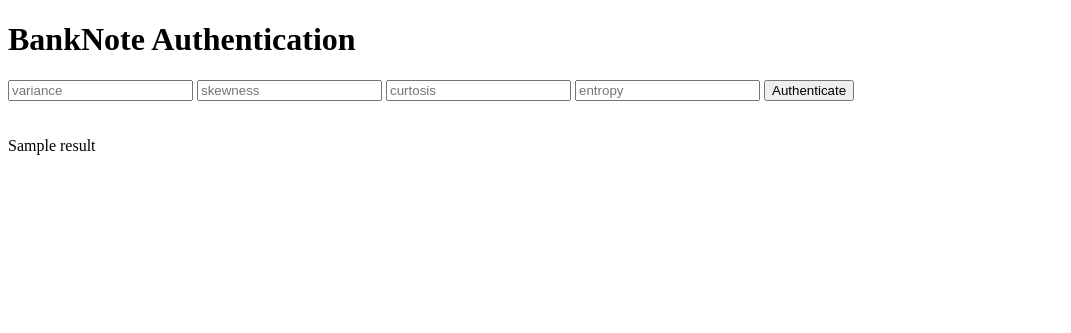
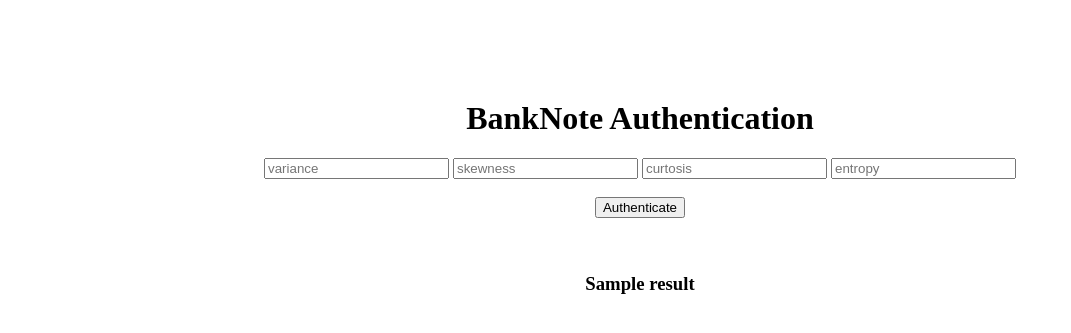
Before and after one commit to kawavil/BankNote_Authentication, a Flask app: template templates/index.html in a window 1280 px wide. Shown: the top 333 px of the page, without its empty margins (0-1071 px from the left). Run offline with Flask 2, Linux system fonts and the light colour scheme; the template is opened without the code that fills it: most values are stand-ins (such as "Sample title", 1, 10 or a date in 2020); parts of the project's set-up code (start-up, migrations or seed data) failed here and were passed over.

Commit message:
minor changes

```diff
--- a/fastapiapp.py
+++ b/fastapiapp.py
@@ -1,6 +1,5 @@
 from fastapi import FastAPI
 from BankNote import BankNote
-import pandas as pd
 import pickle
 import uvicorn
 
--- a/flaskapp.py
+++ b/flaskapp.py
@@ -24,9 +24,10 @@ def predict():
     entropy = data[3]
     prediction_result = model.predict([[variance, skewness, curtosis, entropy]])
     if prediction_result[0] > 0.5:
+        result = "This is fake note"
+
+    else:
         result = "This is Bank Note"
-    else:
-        result = "This is fake note"
     return render_template('index.html', result=result)
 
 
--- a/templates/index.html
+++ b/templates/index.html
@@ -12,23 +12,25 @@
 </head>
 
 <body>
- <div class="login">
-	<h1>BankNote Authentication</h1>
+ <div class="login" style="margin-top: 100px;">
+	<center><h1>BankNote Authentication</h1></center>
 
      <!-- Main Input For Receiving Query to our ML -->
+     <center>
     <form action="{{ url_for('predict')}}" method="post">
     	<input type="text" name="Variance" placeholder="variance" required="required" />
         <input type="text" name="Skewness" placeholder="skewness" required="required" />
 		<input type="text" name="Curtosis" placeholder="curtosis" required="required" />
         <input type="text" name="Entropy" placeholder="entropy" required="required" />
-
+        <br><br>
         <button type="submit" class="btn btn-primary btn-block btn-large">Authenticate</button>
     </form>
-
+    </center>
    <br>
    <br>
-   {{ result }}
-
+     <center>
+         <h3>{{ result }}</h3>
+</center>
  </div>
 
 
```
